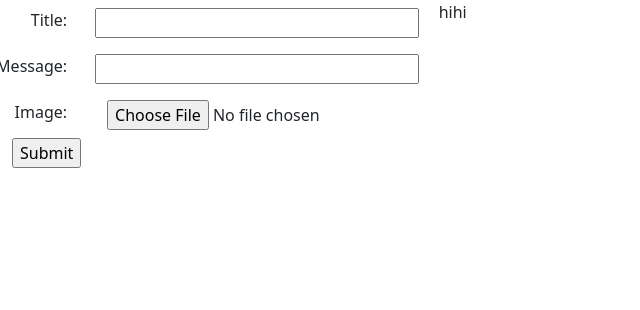
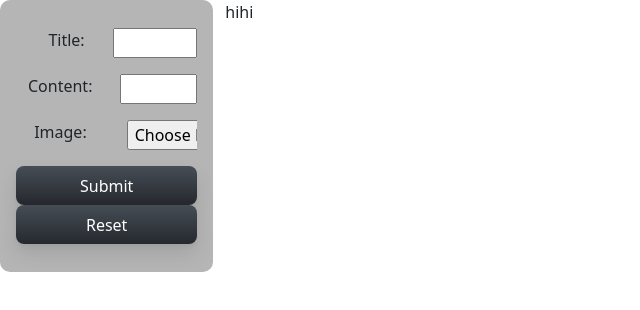
Before and after one commit to carsonvertex/carson-exercises, a website: page public/index.html in a window 1280 px wide. Shown: the whole page, without its empty margins (0-640 px from the left). Drawn offline with nearby package versions, Linux system fonts and the light colour scheme.

Commit message:
button css

```diff
--- /dev/null
+++ b/public/css/global.css
@@ -0,0 +1,57 @@
+.cardElement{
+    background-color: rgb(181, 181, 181);
+    border-radius: 10px;
+    padding: 20px;
+}
+
+/* button-84 */
+.button-84 {
+  align-items: center;
+  background-color: initial;
+  background-image: linear-gradient(#464d55, #25292e);
+  border-radius: 8px;
+  border-width: 0;
+  box-shadow: 0 10px 20px rgba(0, 0, 0, .1),0 3px 6px rgba(0, 0, 0, .05);
+  box-sizing: border-box;
+  color: #fff;
+  cursor: pointer;
+  display: inline-flex;
+  flex-direction: column;
+  font-family: expo-brand-demi,system-ui,-apple-system,BlinkMacSystemFont,"Segoe UI",Roboto,"Helvetica Neue",Arial,"Noto Sans",sans-serif,"Apple Color Emoji","Segoe UI Emoji","Segoe UI Symbol","Noto Color Emoji";
+  font-size: 16px;
+  height: 39px;
+  justify-content: center;
+  line-height: 1;
+  margin: 0;
+  outline: none;
+  overflow: hidden;
+  padding: 0 32px;
+  text-align: center;
+  text-decoration: none;
+  transform: translate3d(0, 0, 0);
+  transition: all 150ms;
+  vertical-align: baseline;
+  white-space: nowrap;
+  user-select: none;
+  -webkit-user-select: none;
+  touch-action: manipulation;
+}
+
+.button-84:hover {
+  box-shadow: rgba(0, 1, 0, .2) 0 2px 8px;
+  opacity: .85;
+}
+
+.button-84:active {
+  outline: 0;
+}
+
+.button-84:focus {
+  box-shadow: rgba(0, 0, 0, .5) 0 0 0 3px;
+}
+
+@media (max-width: 420px) {
+  .button-84 {
+    height: 48px;
+  }
+}
--- a/public/index.html
+++ b/public/index.html
@@ -7,34 +7,40 @@
     <title>Testing</title>
     <link href="https://cdn.jsdelivr.net/npm/bootstrap@5.3.3/dist/css/bootstrap.min.css" rel="stylesheet"
         integrity="sha384-QWTKZyjpPEjISv5WaRU9OFeRpok6YctnYmDr5pNlyT2bRjXh0JMhjY6hW+ALEwIH" crossorigin="anonymous">
+    <link href="css/global.css" rel="stylesheet">
 </head>
 
 <body>
 
     <div class="container-fluid">
         <div class="row">
-            <div class="col-4">
+            <div class="col-2 cardElement">
                 <form action="/">
                     <div class="row py-2 formElement">
-                        <label for="title" class="col-2 mx-2 " style="display: flex;justify-content: end;">Title:</label>
+                        <label for="title" class="col mx-2 " style="display: flex;justify-content: end;">Title:</label>
                         <br>
                         <input class="col mx-2 " type="text" id="title" name="title" required />
                     </div>
 
                     <div class="row py-2 formElement">
-                        <label for="message" class="col-2 mx-2 " style="display: flex;justify-content: end;">Message:</label>
+                        <label for="content" class="col mx-2 "
+                            style="display: flex;justify-content: end;">Content:</label>
                         <br>
-                        <input class="col mx-2 " type="text" id="message" name="message" required />
+                        <input class="col mx-2 " type="text" id="content" name="content" required />
                     </div>
                     <div class="row py-2 formElement">
-                        <label for="message" class="col-2 mx-2 " style="display: flex;justify-content: end;">Image:</label>
+                        <label for="message" class="col mx-2 "
+                            style="display: flex;justify-content: end;">Image:</label>
                         <br>
                         <input class="col mx-2 " type="file" id="image" name="image" required />
                     </div>
 
+                    <div class="row py-2 formElement">
+                        <input class="col mx-2 button-84" type="submit" value="Submit" role="button">
+                        <input class="col mx-2 button-84" type="reset" value="Reset" role="button">
+                    </div>
 
 
-                    <input type="submit" value="Submit">
 
 
 
```
Also changed, not shown: 1 other file.
